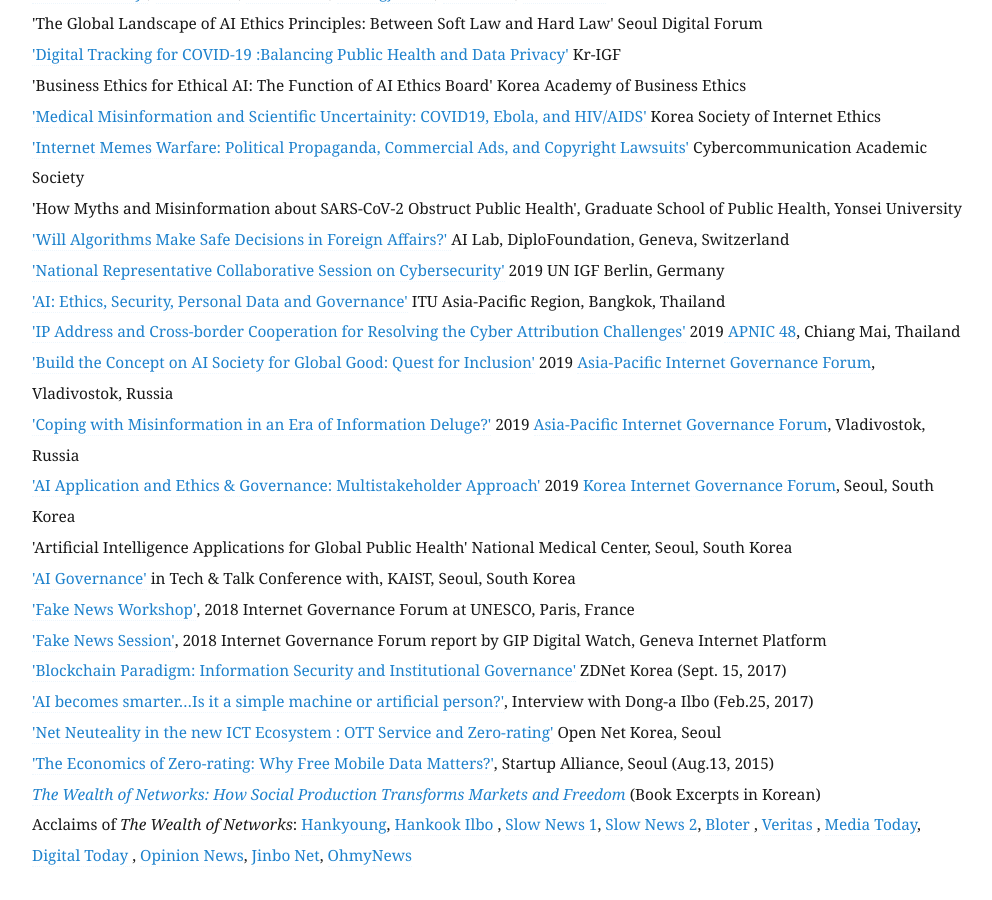
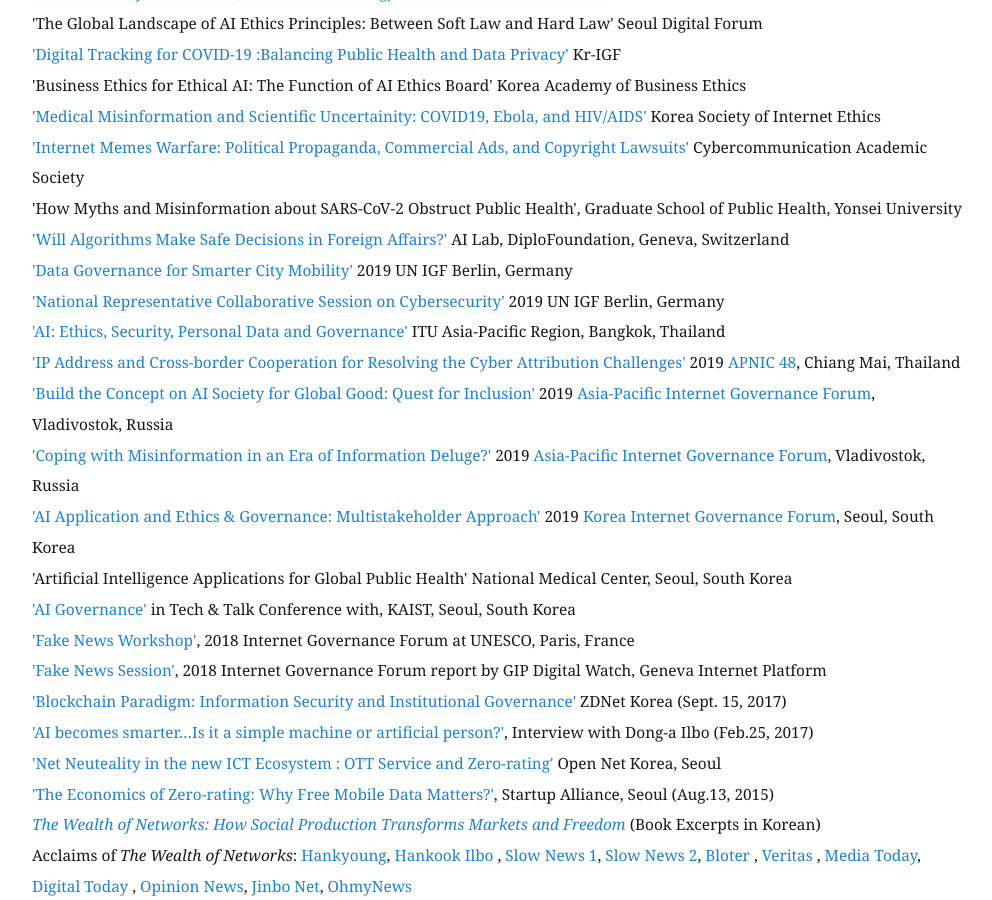
Before and after one commit to eunchangchoi/eunchangchoi.github.io, a Jekyll site: the page built from index.md, in a window 1280 px wide and 900 px high, scrolled down 2261 px. Shown: the whole window, without its empty margins (68-1060 px from the left). Built offline with Jekyll 4.4.1, drawn with Linux system fonts in a browser that asks for light colours.

Commit message:
Update index.md

```diff
--- a/index.md
+++ b/index.md
@@ -40,6 +40,7 @@
 <a href="https://www.slideshare.net/EunChangChoi/internet-meme-warfare-political-propaganda-commercial-ads-copyright-lawsuits"> 'Internet Memes Warfare: Political Propaganda, Commercial Ads, and Copyright Lawsuits'</a> Cybercommunication Academic Society <br>
 'How Myths and Misinformation about SARS-CoV-2 Obstruct Public Health', Graduate School of Public Health, Yonsei University<br>
 <a href="https://www.diplomacy.edu/blog/will-algorithms-make-safe-decisions-foreign-affairs">'Will Algorithms Make Safe Decisions in Foreign Affairs?' </a> AI Lab, DiploFoundation, Geneva, Switzerland <br>
+<a href= "https://www.intgovforum.org/multilingual/content/igf-2019-ws-182-data-governance-for-smarter-city-mobility">'Data Governance for Smarter City Mobility'</a> 2019 UN IGF Berlin, Germany <br>
 <a href="https://www.youtube.com/watch?v=nsZJaB3fx0E&feature=youtu.be&t=1689">'National Representative Collaborative Session on Cybersecurity'</a> 2019 UN IGF Berlin, Germany <br>
 <a href="https://www.itu.int/en/ITU-D/Regional-Presence/AsiaPacific/Pages/Events/2019/Artificial-Intelligence-Overview-and-Applications.aspx"> 'AI: Ethics, Security, Personal Data and Governance'</a> ITU Asia-Pacific Region, Bangkok, Thailand<br>
 <a href="https://youtu.be/uRsC_ypHGCg?t=1348">'IP Address and Cross-border Cooperation for Resolving the Cyber Attribution Challenges'</a> 2019<a href="https://conference.apnic.net/48/program/schedule/#/day/6/cooperation-sig"> APNIC 48</a>, Chiang Mai, Thailand <br>
```
